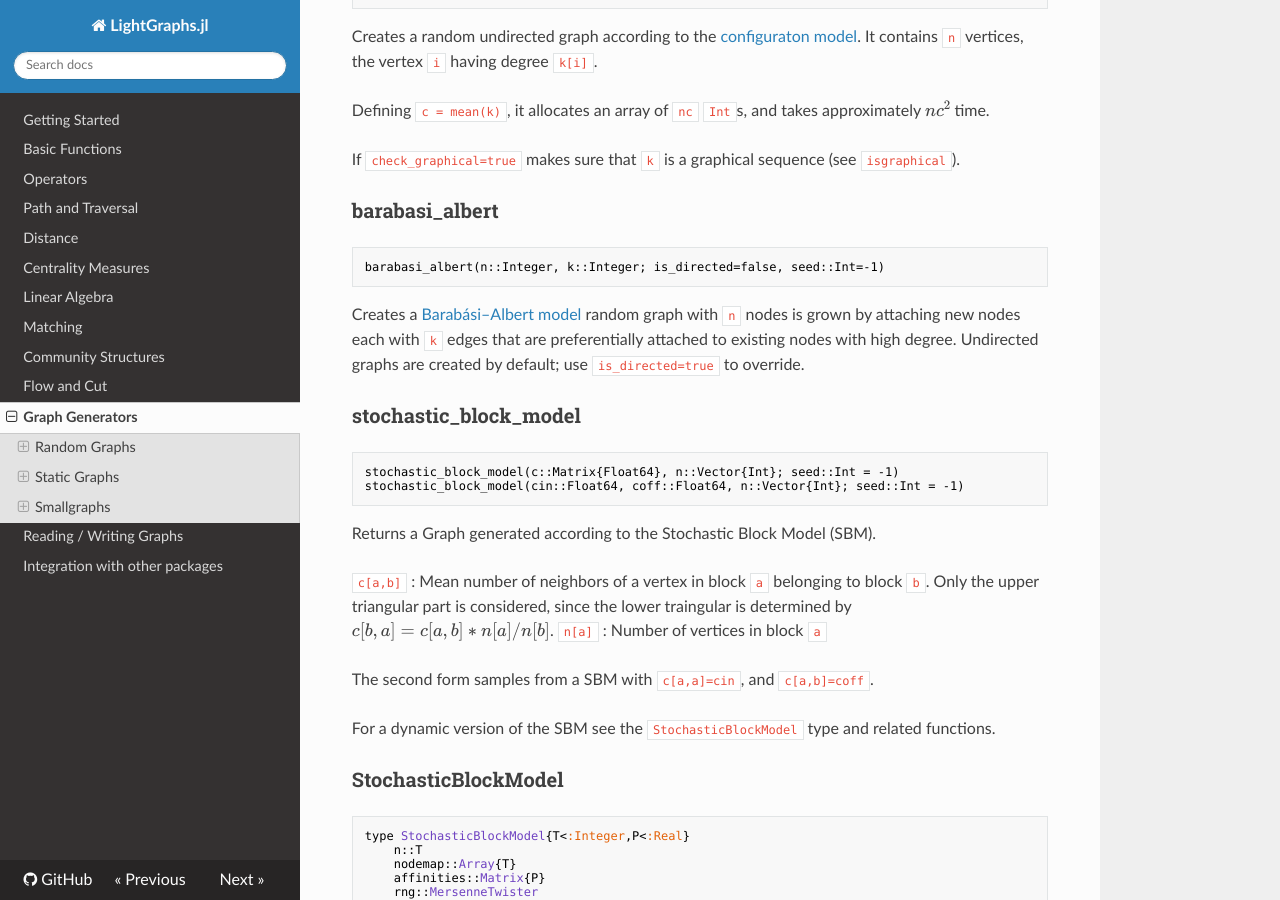
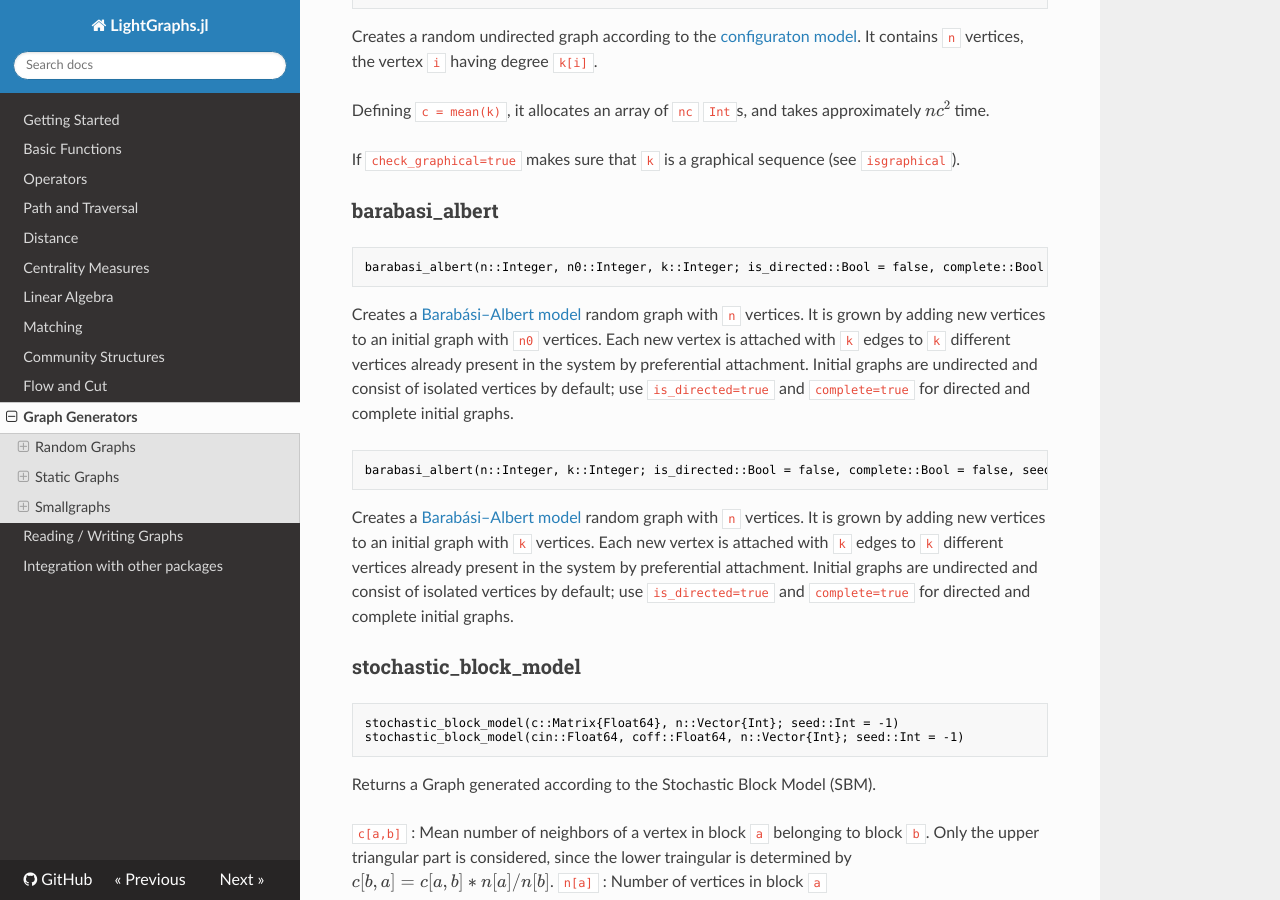
Before and after one commit to sbromberger/LightGraphs.jl, an MkDocs documentation site: the page built from doc/generators.md, in a window 1280 px wide and 900 px high, scrolled down 1299 px. Built offline with MkDocs 1.6.1, drawn with Linux system fonts in a browser that asks for light colours; nearby versions of some CDN libraries; formulas are drawn with MathJax 3; old or Windows-style settings are respelled for this version of MkDocs.

````diff
--- a/doc/generators.md
+++ b/doc/generators.md
@@ -50,10 +50,16 @@ If `check_graphical=true` makes sure that `k` is a graphical sequence (see `isgr
 
 ### barabasi_albert
 ```julia
-barabasi_albert(n::Integer, k::Integer; is_directed=false, seed::Int=-1)
+barabasi_albert(n::Integer, n0::Integer, k::Integer; is_directed::Bool = false, complete::Bool = false, seed::Int = -1)
 ```
 
-Creates a [Barabási–Albert model](https://en.wikipedia.org/wiki/Barab%C3%A1si%E2%80%93Albert_model) random graph with `n` nodes is grown by attaching new nodes each with `k` edges that are preferentially attached to existing nodes with high degree. Undirected graphs are created by default; use `is_directed=true` to override.
+Creates a [Barabási–Albert model](https://en.wikipedia.org/wiki/Barab%C3%A1si%E2%80%93Albert_model) random graph with `n` vertices. It is grown by adding new vertices to an initial graph with `n0` vertices. Each new vertex is attached with `k` edges to `k` different vertices already present in the system by preferential attachment. Initial graphs are undirected and consist of isolated vertices by default; use `is_directed=true` and `complete=true` for directed and complete initial graphs.
+
+```julia
+barabasi_albert(n::Integer, k::Integer; is_directed::Bool = false, complete::Bool = false, seed::Int = -1)
+```
+
+Creates a [Barabási–Albert model](https://en.wikipedia.org/wiki/Barab%C3%A1si%E2%80%93Albert_model) random graph with `n` vertices. It is grown by adding new vertices to an initial graph with `k` vertices. Each new vertex is attached with `k` edges to `k` different vertices already present in the system by preferential attachment. Initial graphs are undirected and consist of isolated vertices by default; use `is_directed=true` and `complete=true` for directed and complete initial graphs.
 
 ### stochastic_block_model
 ```julia
@@ -188,27 +194,27 @@ smallgraph(s::AbstractString)
 
 Creates a small graph of type `s`. Admissible values for `s` are:
 
-`s`                       | graph type
-:------------------------ | :------------------------------------------------------------------------------------------------------
-:bull                     | A [bull graph](https://en.wikipedia.org/wiki/Bull_graph).
-:chvatal                  | A [Chvátal graph](https://en.wikipedia.org/wiki/Chvátal_graph).
-:cubical                  | A [Platonic cubical graph](https://en.wikipedia.org/wiki/Platonic_graph).
-:desargues                | A [Desarguesgraph](https://en.wikipedia.org/wiki/Desargues_graph).
-:diamond                  | A [diamond graph](http://en.wikipedia.org/wiki/Diamond_graph).
-:dodecahedral             | A [Platonic dodecahedral  graph](https://en.wikipedia.org/wiki/Platonic_graph).
-:frucht                   | A [Frucht graph](https://en.wikipedia.org/wiki/Frucht_graph).
-:heawood                  | A [Heawood graph](https://en.wikipedia.org/wiki/Heawood_graph).
-:house                    | A graph mimicing the classic outline of a house.
-:housex                   | A house graph, with two edges crossing the bottom square.
-:icosahedral              | A [Platonic icosahedral   graph](https://en.wikipedia.org/wiki/Platonic_graph).
-:krackhardtkite           | A [Krackhardt-Kite social network  graph](http://mathworld.wolfram.com/KrackhardtKite.html).
-:moebiuskantor            | A [Möbius-Kantor
-:octahedral               | A [Platonic octahedral
-:pappus                   | A [Pappus graph](http://en.wikipedia.org/wiki/Pappus_graph).
-:petersen                 | A [Petersen graph](http://en.wikipedia.org/wiki/Petersen_graph).
-:sedgewickmaze            | A simple maze graph used in Sedgewick's *Algorithms in C++: Graph  Algorithms (3rd ed.)*
-:tetrahedral              | A [Platonic tetrahedral  graph](https://en.wikipedia.org/wiki/Platonic_graph).
-:truncatedcube            | A skeleton of the [truncated cube graph](https://en.wikipedia.org/wiki/Truncated_cube).
-:truncatedtetrahedron     | A skeleton of the [truncated tetrahedron  graph](https://en.wikipedia.org/wiki/Truncated_tetrahedron).
-:truncatedtetrahedron_dir | A skeleton of the [truncated tetrahedron digraph](https://en.wikipedia.org/wiki/Truncated_tetrahedron).
-:tutte                    | A [Tutte graph](https://en.wikipedia.org/wiki/Tutte_graph).
+| `s`                       | graph type                                                                                              |
+|:------------------------- |:------------------------------------------------------------------------------------------------------- |
+| :bull                     | A [bull graph](https://en.wikipedia.org/wiki/Bull_graph).                                               |
+| :chvatal                  | A [Chvátal graph](https://en.wikipedia.org/wiki/Chvátal_graph).                                         |
+| :cubical                  | A [Platonic cubical graph](https://en.wikipedia.org/wiki/Platonic_graph).                               |
+| :desargues                | A [Desarguesgraph](https://en.wikipedia.org/wiki/Desargues_graph).                                      |
+| :diamond                  | A [diamond graph](http://en.wikipedia.org/wiki/Diamond_graph).                                          |
+| :dodecahedral             | A [Platonic dodecahedral  graph](https://en.wikipedia.org/wiki/Platonic_graph).                         |
+| :frucht                   | A [Frucht graph](https://en.wikipedia.org/wiki/Frucht_graph).                                           |
+| :heawood                  | A [Heawood graph](https://en.wikipedia.org/wiki/Heawood_graph).                                         |
+| :house                    | A graph mimicing the classic outline of a house.                                                        |
+| :housex                   | A house graph, with two edges crossing the bottom square.                                               |
+| :icosahedral              | A [Platonic icosahedral   graph](https://en.wikipedia.org/wiki/Platonic_graph).                         |
+| :krackhardtkite           | A [Krackhardt-Kite social network  graph](http://mathworld.wolfram.com/KrackhardtKite.html).            |
+| :moebiuskantor            | A [Möbius-Kantor                                                                                        |
+| :octahedral               | A [Platonic octahedral                                                                                  |
+| :pappus                   | A [Pappus graph](http://en.wikipedia.org/wiki/Pappus_graph).                                            |
+| :petersen                 | A [Petersen graph](http://en.wikipedia.org/wiki/Petersen_graph).                                        |
+| :sedgewickmaze            | A simple maze graph used in Sedgewick's *Algorithms in C++: Graph  Algorithms (3rd ed.)*                |
+| :tetrahedral              | A [Platonic tetrahedral  graph](https://en.wikipedia.org/wiki/Platonic_graph).                          |
+| :truncatedcube            | A skeleton of the [truncated cube graph](https://en.wikipedia.org/wiki/Truncated_cube).                 |
+| :truncatedtetrahedron     | A skeleton of the [truncated tetrahedron  graph](https://en.wikipedia.org/wiki/Truncated_tetrahedron).  |
+| :truncatedtetrahedron_dir | A skeleton of the [truncated tetrahedron digraph](https://en.wikipedia.org/wiki/Truncated_tetrahedron). |
+| :tutte                    | A [Tutte graph](https://en.wikipedia.org/wiki/Tutte_graph).                                             |
````
Also changed, not shown: README.md (+1 -1 lines), doc/index.md (+1 -1 lines), doc/matching.md (deleted, +0 -42 lines), src/matching/README.md (added, +1 -0 lines), 6 other files.
